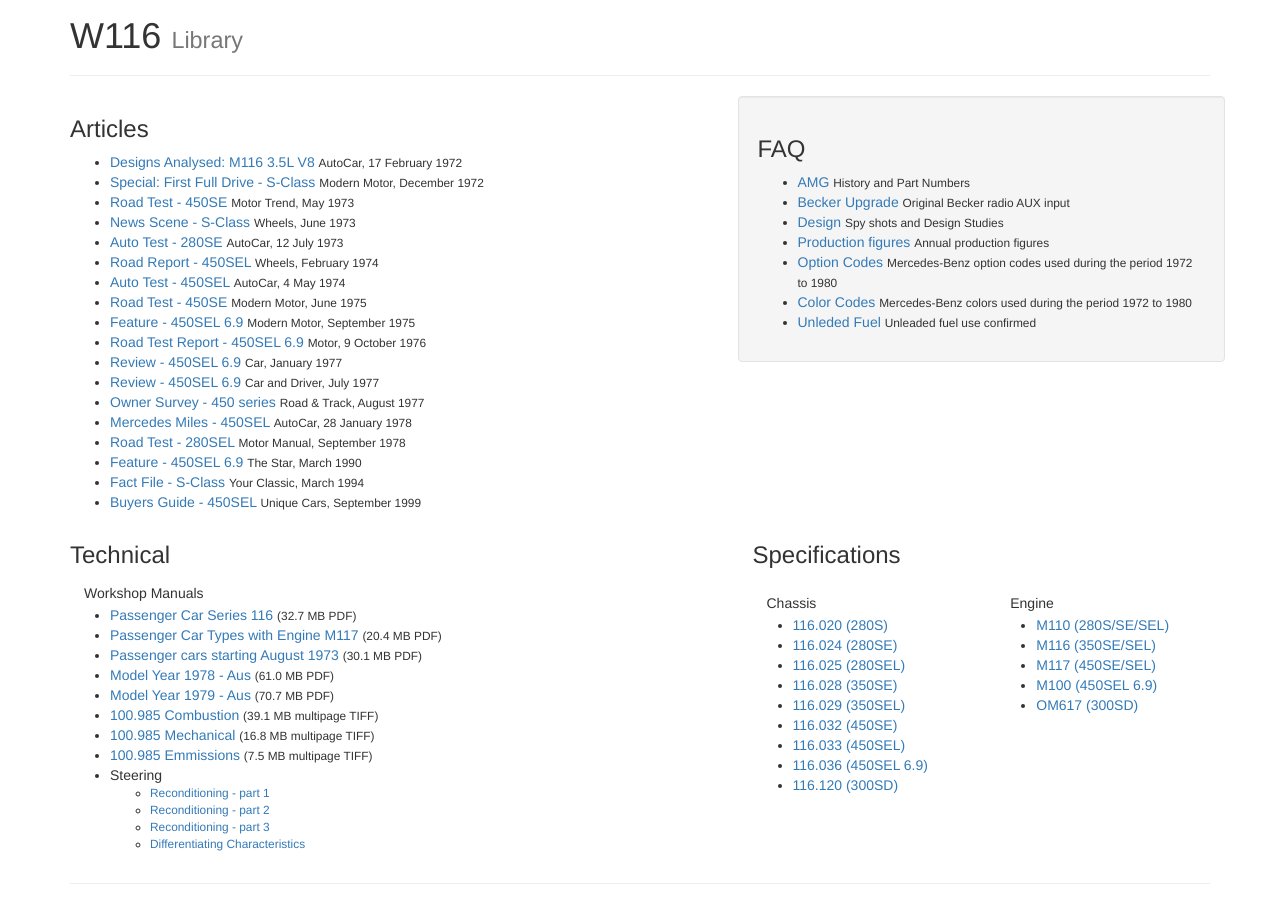
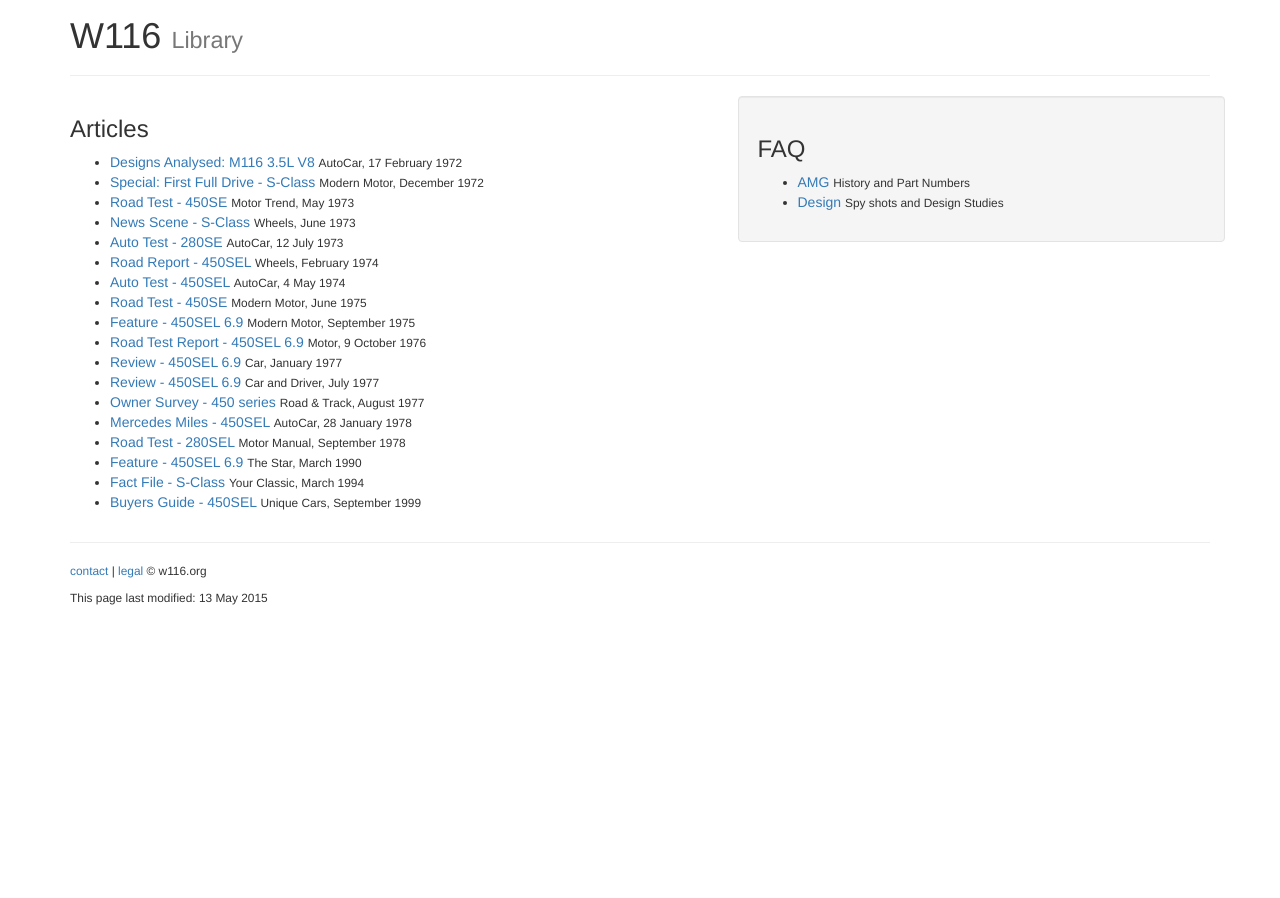
Before and after one commit to W116org/w116org.github.io, a Jekyll site: the page built from library.html, in a window 1280 px wide and 1400 px high, scrolled down 593 px, cut to the strip 442-1340 px from the top of the window. Built offline with Jekyll 4.4.1, drawn with Linux system fonts in a browser that asks for light colours; nearby versions of some CDN libraries; comment, search, counter and statistics services are not loaded; after the commit the page ends 1652 px from its top, so only the background shows below that.

Commit message:
Update library.html
Split library with technical

```diff
--- a/library.html
+++ b/library.html
@@ -35,65 +35,7 @@
 <h3 id="faq">FAQ</h3>
 <ul>
 <li><a href="../library/amg/">AMG</a> <span class="small">History and Part Numbers</span></li>
-<li><a href="../library/becker_upgrade/">Becker Upgrade</a> <span class="small">Original Becker radio AUX input</span></li>
 <li><a href="../library/design/">Design</a> <span class="small">Spy shots and Design Studies</span></li>
-<li><a href="../library/production/">Production figures</a> <span class="small">Annual production figures</span></li>
-<li><a href="../library/codes1/">Option Codes</a> <span class="small">Mercedes-Benz option codes used during the period 1972 to 1980</span></li>
-<li><a href="../library/colors/">Color Codes</a> <span class="small">Mercedes-Benz colors used during the period 1972 to 1980</span></li>
-<li><a href="../library/fuel/">Unleded Fuel</a> <span class="small">Unleaded fuel use confirmed</span></li>
 </ul>
         </div><!-- /.col-md-5 -->
       </div><!-- /.row -->
-
-      <div class="row">
-        <div class="col-md-7">
-<h3 id="technical">Technical</h3>
-<p>Workshop Manuals</p>
-<ul>
-<li><a href="/pdf/library/Passenger_Car_Series_116.pdf">Passenger Car Series 116</a> <span class="small">(32.7 MB PDF)</span></li>
-<li><a href="/pdf/library/Passenger_Car_Types_with_Engine_M117.pdf">Passenger Car Types with Engine M117</a> <span class="small">(20.4 MB PDF)</span></li>
-<li><a href="/pdf/library/Passenger_Cars_Starting_August_1973.pdf">Passenger cars starting August 1973</a> <span class="small">(30.1 MB PDF)</span></li>
-<li><a href="/pdf/library/AUS_1978.pdf">Model Year 1978 - Aus</a> <span class="small">(61.0 MB PDF)</span></li>
-<li><a href="/pdf/library/AUS_1979.pdf">Model Year 1979 - Aus</a> <span class="small">(70.7 MB PDF)</span></li>
-<li><a href="/pdf/library/manual100.985/02_83.tif">100.985 Combustion</a> <span class="small">(39.1 MB multipage TIFF)</span></li>
-<li><a href="/pdf/library/manual100.985/04_82.tif">100.985 Mechanical</a> <span class="small">(16.8 MB multipage TIFF)</span></li>
-<li><a href="/pdf/library/manual100.985/07_80.tif">100.985 Emmissions</a> <span class="small">(7.5 MB multipage TIFF)</span></li>
-<li>Steering
-<ul class="small">
-<li><a href="/pdf/library/steering/Steering_Power_46-220-part_1.pdf">Reconditioning - part 1</a></li>
-<li><a href="/pdf/library/steering/Steering_Power_46-220-part_2.pdf">Reconditioning - part 2</a></li>
-<li><a href="/pdf/library/steering/Steering_Box_46-070.pdf">Reconditioning - part 3</a></li>
-<li><a href="/pdf/library/steering/Steering_Box_Survey_46-010.pdf">Differentiating Characteristics</a></li>
-</ul></li>
-</ul>
-      </div><!-- /.col-md-7 -->
-        <div class="col-md-5">
-<h3 id="specifications">Specifications</h3>
-      <div class="row">
-        <div class="col-md-6">
-<p>Chassis</p>
-<ul>
-<li><a href="/library/116_020/"> 116.020 (280S)</a></li>
-<li><a href="/library/116_024/"> 116.024 (280SE)</a></li>
-<li><a href="/library/116_025/"> 116.025 (280SEL)</a></li>
-<li><a href="/library/116_028/"> 116.028 (350SE) </a></li>
-<li><a href="/library/116_029/"> 116.029 (350SEL) </a></li>
-<li><a href="/library/116_032/"> 116.032 (450SE)</a></li>
-<li><a href="/library/116_033/"> 116.033 (450SEL) </a></li>
-<li><a href="/library/116_036/"> 116.036 (450SEL 6.9) </a></li>
-<li><a href="/library/116_120/"> 116.120 (300SD) </a></li>
-</ul>
-      </div><!-- /.col-md-6 -->
-        <div class="col-md-6">
-<p>Engine</p>
-<ul>
-<li><a href="/library/M110/"> M110 (280S/SE/SEL)</a></li>
-<li><a href="/library/M116/"> M116 (350SE/SEL) </a></li>
-<li><a href="/library/M117/"> M117 (450SE/SEL) </a></li>
-<li><a href="/library/M100/"> M100 (450SEL 6.9) </a></li>
-<li><a href="/library/OM617/"> OM617 (300SD) </a></li>
-</ul>
-        </div><!-- /.col-md-6 -->
-      </div><!-- /.row -->
-        </div><!-- /.col-md-5 -->
-      </div><!-- /.row -->
```
